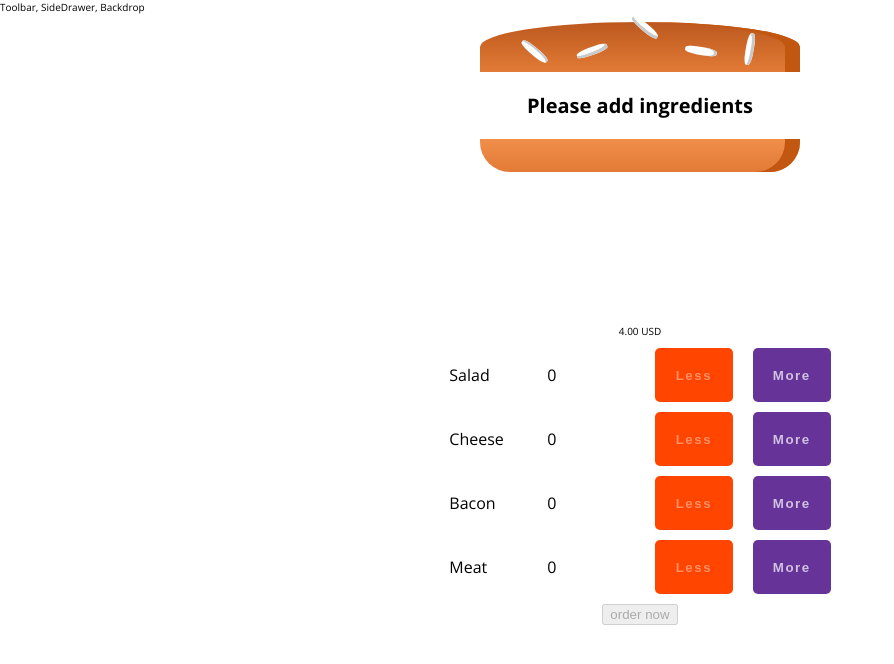
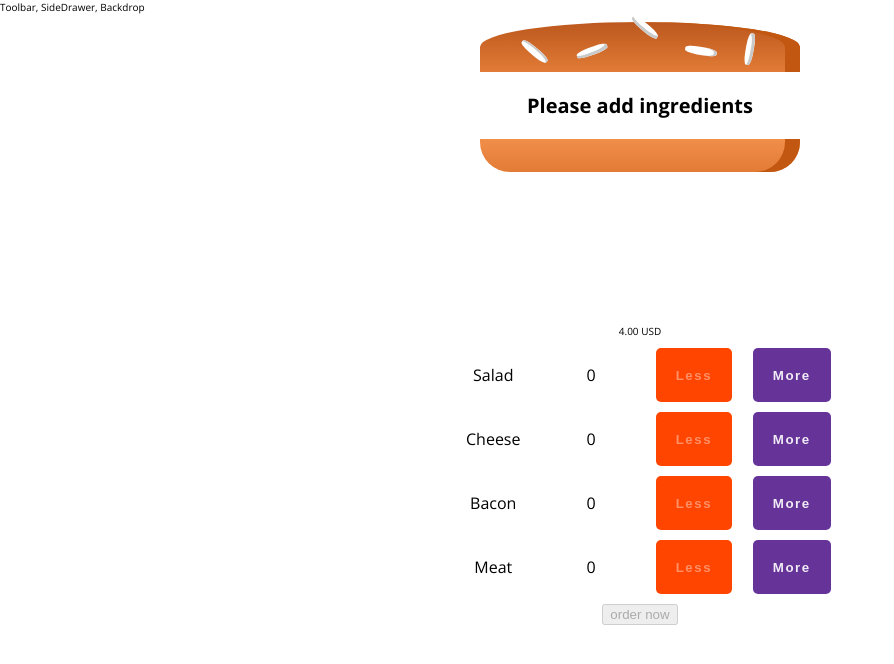
Before and after one commit to pldvd/burger-builder, a React (Create React App) app: page / in a window 1280 px wide. Shown: the top 664 px of the page, without its empty margins (0-894 px from the left). Built offline with nearby package versions, Linux system fonts and the light colour scheme.

Commit message:
convert BurgerControl module css to scss

```diff
--- a/package.json
+++ b/package.json
@@ -6,10 +6,11 @@
     "@testing-library/jest-dom": "^4.2.4",
     "@testing-library/react": "^9.3.3",
     "@testing-library/user-event": "^7.1.2",
+    "node-sass": "^4.13.0",
+    "prop-types": "^15.7.2",
     "react": "^16.12.0",
     "react-dom": "^16.12.0",
-    "react-scripts": "3.3.0",
-    "prop-types": "^15.7.2"
+    "react-scripts": "3.3.0"
   },
   "scripts": {
     "start": "react-scripts start",
--- a/src/components/BurgerControls/BurgerControl/BurgerControl.js
+++ b/src/components/BurgerControls/BurgerControl/BurgerControl.js
@@ -1,5 +1,5 @@
 import React from 'react';
-import styles from './BurgerControl.module.css';
+import styles from './BurgerControl.module.scss';
 
 const BurgerControl = (props) => {
 
@@ -7,8 +7,8 @@ const BurgerControl = (props) => {
     <div className={styles.BurgerControl}>
       <p className={styles.text}>{props.name}</p>
       <p className={styles.text}>{props.amount}</p>
-      <button className={styles['btn--less']} onClick={() => props.changeAmount('less', props.name)} disabled={props.amount > 0 ? false : true}>Less</button>
-      <button className={styles['btn--more']} onClick={() =>  props.changeAmount('more', props.name)}>More</button>
+      <button className={`${styles.btn} ${styles['btn--less']}`} onClick={() => props.changeAmount('less', props.name)} disabled={props.amount > 0 ? false : true}>Less</button>
+      <button className={`${styles.btn} ${styles['btn--more']}`} onClick={() =>  props.changeAmount('more', props.name)}>More</button>
     </div>
   );
 }
--- a/src/components/BurgerControls/BurgerControl/BurgerControl.module.css
+++ /dev/null
@@ -1,52 +0,0 @@
-.BurgerControl {
-  display: grid;
-  grid-template-columns: repeat(4, 1fr);
-  grid-gap: 1rem;
-  margin-bottom: 1rem;
-}
-
-
-.btn--more {
-  padding: 1rem 2rem;
-  margin-left: 1rem;
-  font-weight: 700;
-  letter-spacing: 1.5px;
-  cursor: pointer;
-  border: none;
-  border-radius: .5rem;
-  color: rgba(255, 255, 255, .7);
-  background-color: rebeccapurple;
-  transition: all .3s;
-}
-
-.btn--less {
-  padding: 1rem 2rem;
-  margin-left: 1rem;
-  font-weight: 700;
-  letter-spacing: 1.5px;
-  cursor: pointer;
-  border: none;
-  border-radius: .5rem;
-  color: rgba(255, 255, 255, .9);
-  background-color: orangered;
-  transition: all .3s;
-}
-
-.btn--less:hover {
-  transform: scale(1.2);
-  color: rgba(255, 255, 255, 1);
-}
-
-.btn--less:disabled {
-  color: rgba(255, 255, 255, .4);
-}
-
-.btn--more:hover {
-  transform: scale(1.2);
-  color: rgba(255, 255, 255, 1);
-}
-
-.text {
-  font-size: 1.6rem;
-  text-transform: capitalize;
-}
--- /dev/null
+++ b/src/components/BurgerControls/BurgerControl/BurgerControl.module.scss
@@ -0,0 +1,49 @@
+.BurgerControl {
+  display: grid;
+  grid-template-columns: repeat(4, 1fr);
+  grid-gap: 1rem;
+  margin-bottom: 1rem;
+  justify-items: center;
+}
+
+.btn {
+  padding: 1rem 2rem;
+  margin-left: 1rem;
+  font-weight: 700;
+  letter-spacing: 1.5px;
+  cursor: pointer;
+  border: none;
+  border-radius: .5rem;
+  color: rgba(255, 255, 255, .9);
+  transition: all .3s;
+
+  &--less {
+    background-color: orangered;
+
+    &:disabled {
+      color: rgba(255, 255, 255, .4);
+    }
+
+    &:hover {
+      background-color: darken(orangered, 10%);
+    }
+  }
+
+  &--more {
+    background-color: rebeccapurple;
+
+    &:hover {
+      background-color: darken(rebeccapurple, 10%);
+    }
+  }
+
+  &:hover {
+    transform: scale(1.2);
+    color: rgba(255, 255, 255, 1);
+  }
+}
+
+.text {
+  font-size: 1.6rem;
+  text-transform: capitalize;
+}
```
Also changed, not shown: 1 other file (tests, documents, lock files or other folders).
